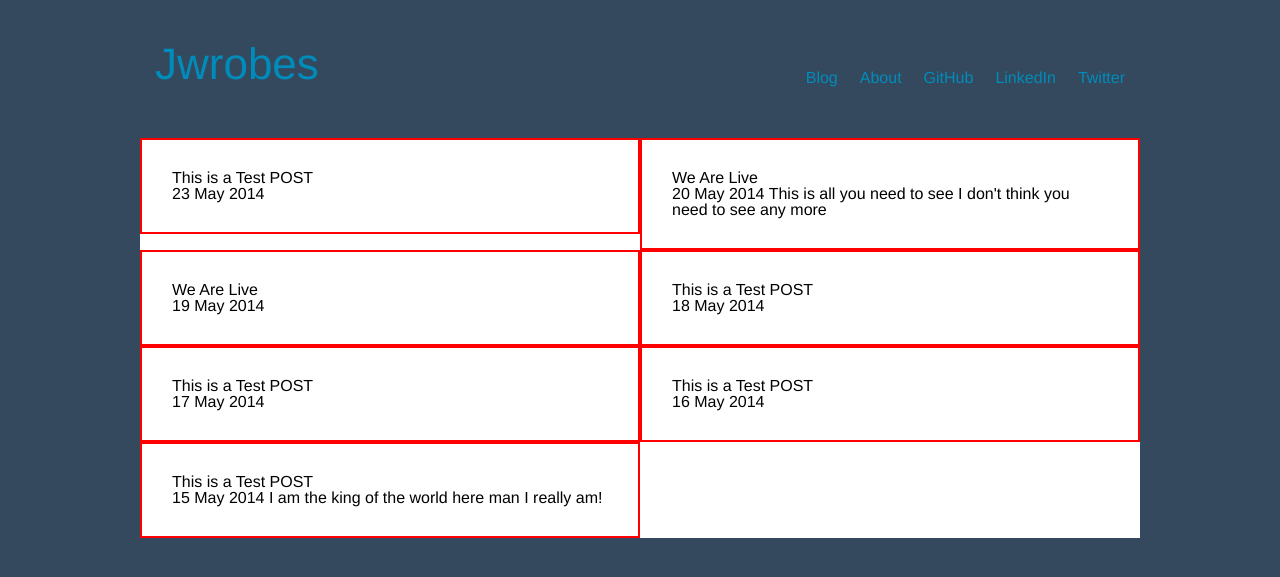
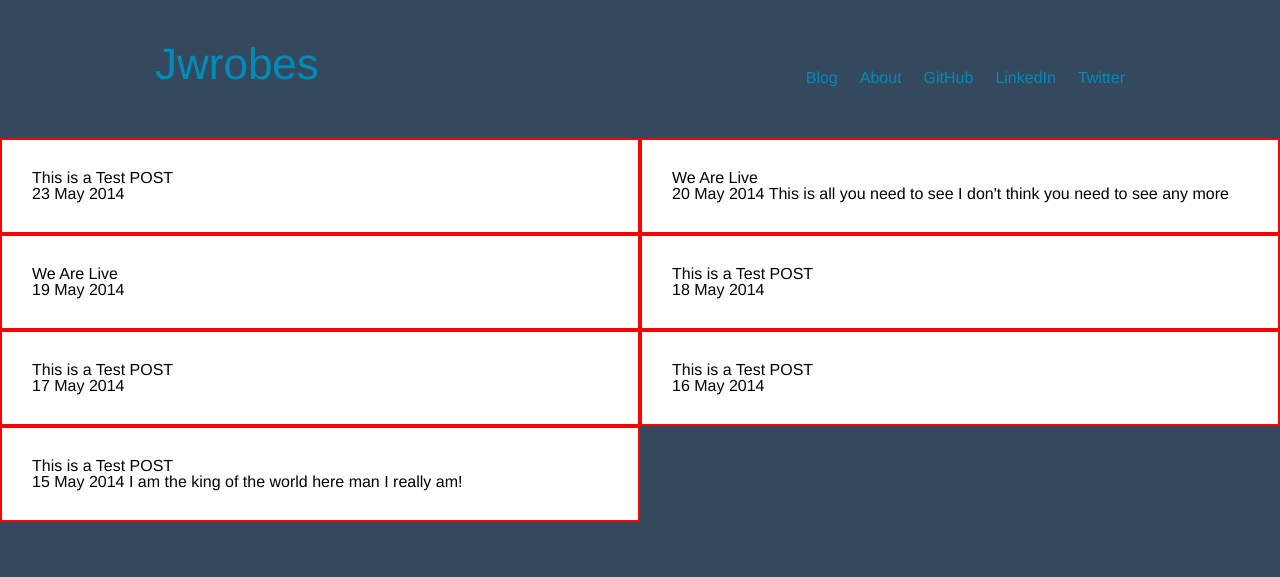
Before and after one commit to jwrobes/jwrobes.github.io, a Jekyll site: the page built from blog.html, in a window 1280 px wide. Shown: the top 577 px of the page. Built offline with Jekyll 4.4.1, drawn with Linux system fonts in a browser that asks for light colours.

Commit message:
Add Event listener for contentloaded and resize to trigger Blogformatter 	*update css: 		> add clear both to breaker to position below the two top posts and to fill up the area down to the final post 		> add white background to posts

```diff
--- a/_layouts/master.html
+++ b/_layouts/master.html
@@ -31,16 +31,14 @@
       </div>
     </div>
     </header>
-      <div class="row container">
-  		  <div id="content" class = "large-12">
   			 {{content}}
-  		  </div>
-      </div>
 		  <div id="footer">
 
 		  </div>
-
-
+   <script type="text/javascript">
+    window.addEventListener("DOMContentLoaded",BlogController(), false)
+    window.addEventListener('resize', function() { BlogController()}, false);
+  </script>
 
   </body>
 
--- a/assets/css/master.css
+++ b/assets/css/master.css
@@ -13,14 +13,17 @@
 
 .posts {
 	background: white;
+
 }
 
 .container {
 	background: white;
+
 }
 
-.post {http://rsms.me/2012/05/29/hue-factorial-fib.html
-	border: black solid 1px;
+.breaker {
+	background: white;
+	clear: both;
 }
 
 .padded_content {
@@ -39,6 +42,7 @@
 	color: black;
 	width: 50%;
 	float: left;
+	background: white;
 }
 
 a.post:hover {
@@ -46,8 +50,17 @@
 	color: white;
 }
 
+.break {
+	background: white;
+}
+
 .padded_content:hover {
 	background: blue;
+}
+
+#recent-posts {
+	background: white;
+	background-color: white;
 }
 
 #content {
@@ -65,6 +78,7 @@
 
 a.post {
 	width: 100%;
+
 }
 	}
 
```
